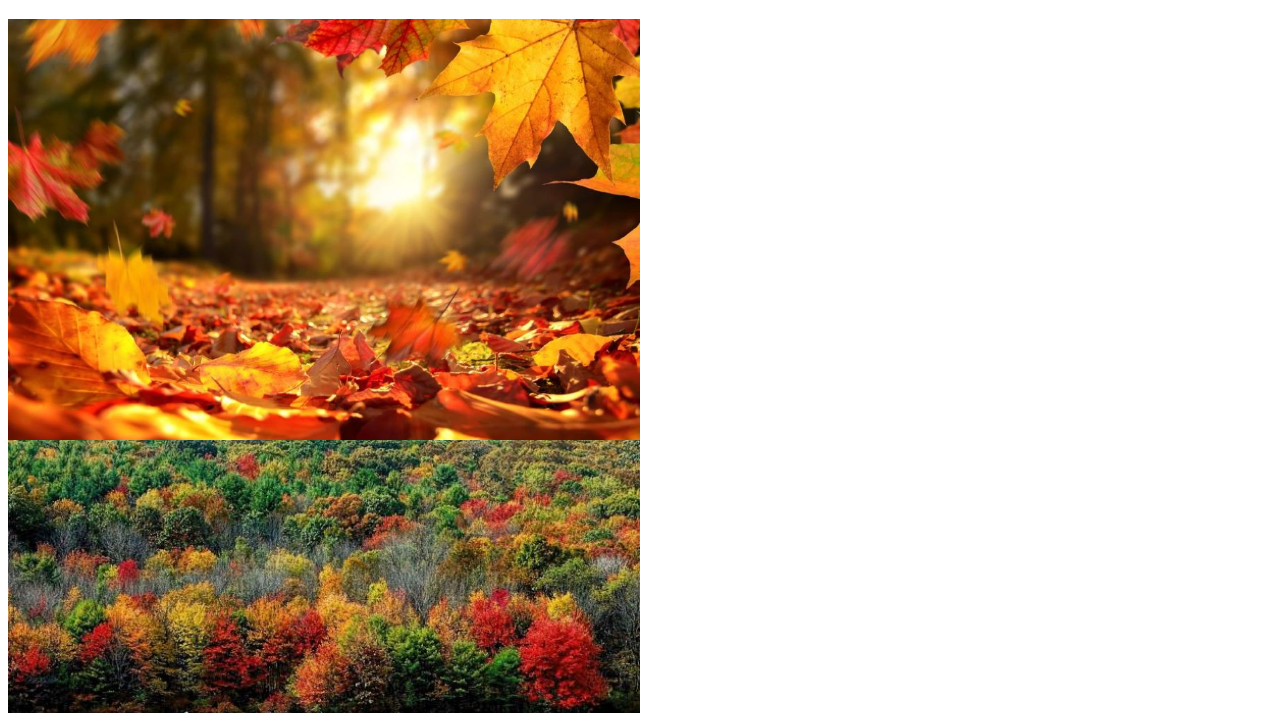
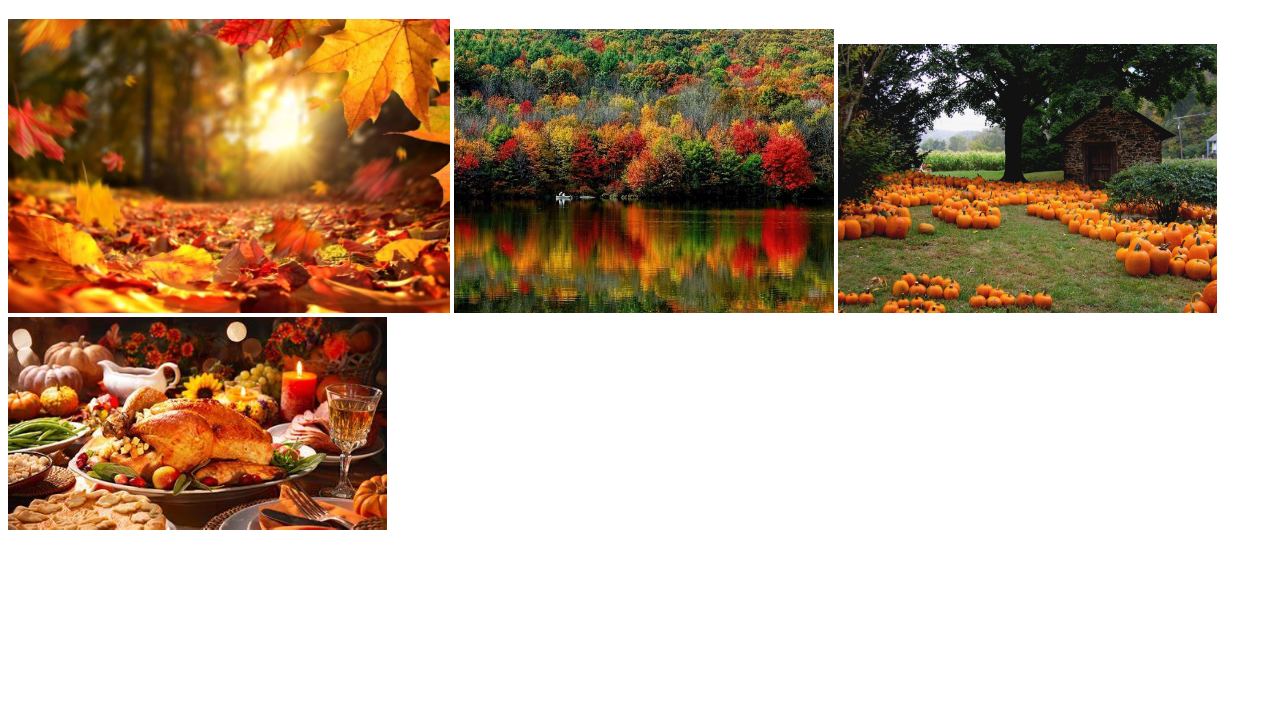
Before and after one commit to bezilule/terraform-beginner-bootcamp-2023, a plain HTML site: page public/index.html in a window 1280 px wide. Shown: the part 87-800 px from the top of the page. Drawn offline with Linux system fonts and the light colour scheme.

Commit message:
#52 test our terra home on terratows test town

```diff
--- a/public/index.html
+++ b/public/index.html
@@ -7,7 +7,9 @@ Hello <!DOCTYPE html>
 </head>
 <body>
     <h1>Hello Fall</h1>
-    <img src="/assets/fall-leaves-image.jpg" width="50%" />
-    <img src="/assets/fall-water-image.jpg" width="50%"/>
+    <img src="/assets/fall-leaves-image.jpg" width="35%" />
+    <img src="/assets/fall-water-image.jpg" width="30%"/>
+    <img src="/assets/fall-pumkin-image.jpg" width="30%" />
+    <img src="/assets/thanksgiving-dinner-image.jpg" width="30%"/>
 </body>
 </html>
```
Also changed, not shown: public/assets/fall-pumkin-image.jpg (added), public/assets/thanksgiving-dinner-image.jpg (added), 2 other files.
